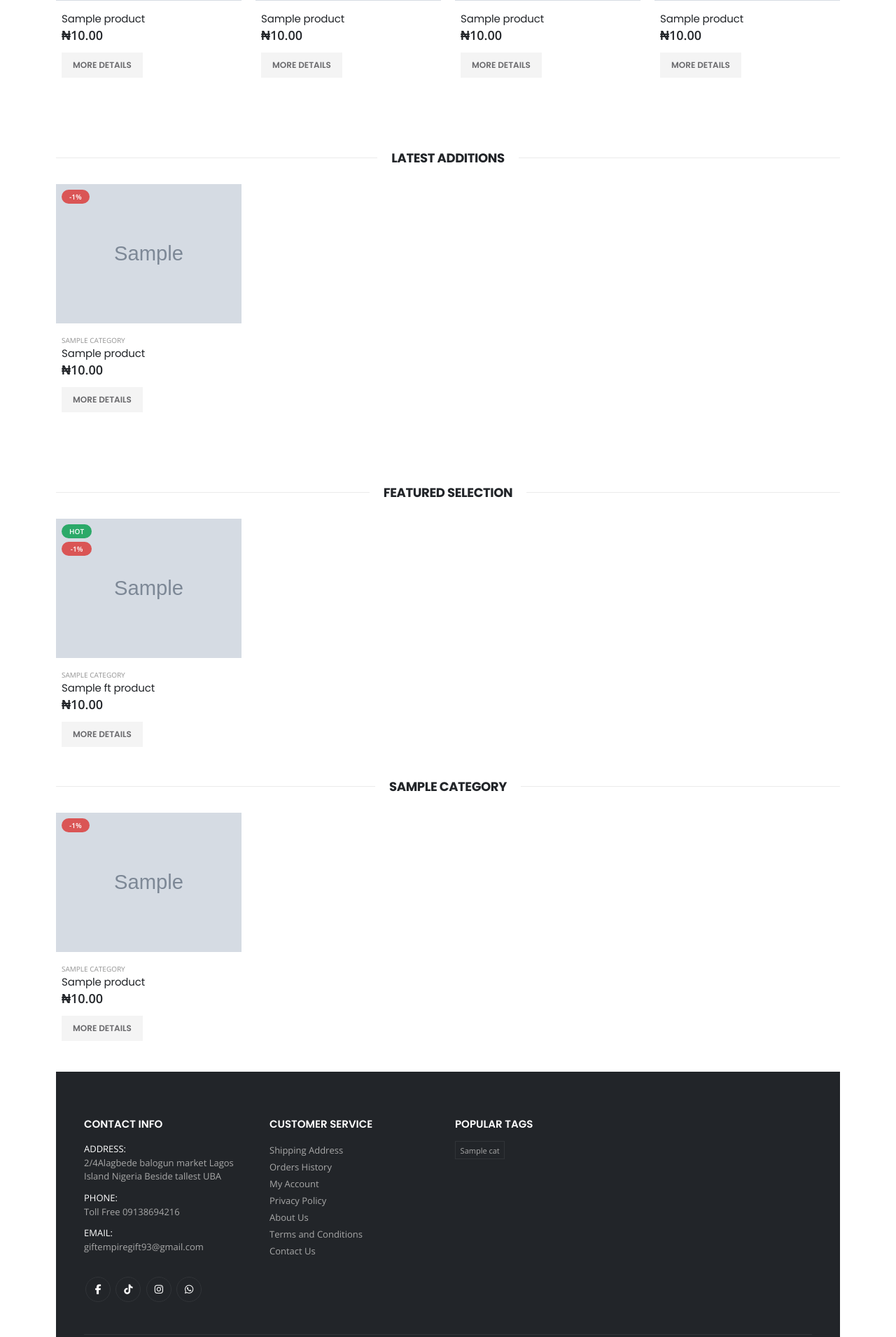
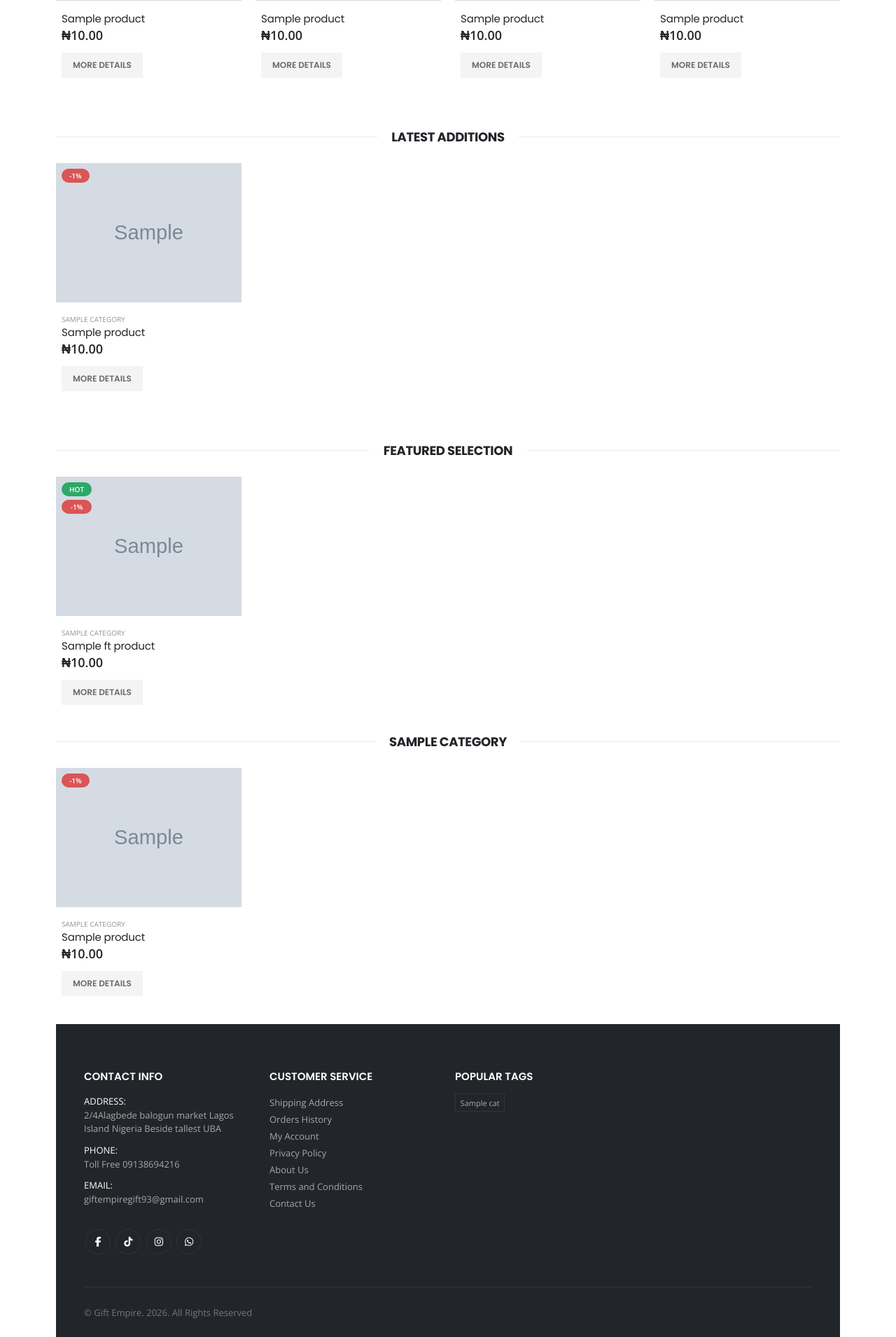
Before and after one commit to cybesil/gift, a Django app: template templates/User/index.html in a window 1280 px wide. Shown: the part 1149-3059 px from the top of the page at 70% size. Run offline with Django 5.2, Linux system fonts and the light colour scheme; the template is opened without the code that fills it: most values are stand-ins (such as "Sample title", 1, 10 or a date in 2020); grey boxes marked "Sample" are stand-in pictures; some libraries are stand-ins or nearby versions.

Commit message:
frontend change2

```diff
--- a/templates/User/index.html
+++ b/templates/User/index.html
@@ -121,7 +121,7 @@
                             'autoplay': false,
                             'responsive': {
                                 '0': {
-                                    'items': 4
+                                    'items': 2
                                 },
                                 '768': {
                                     'items': 3
@@ -152,11 +152,11 @@
                                 </div>
                             </figure>
                             <div class="product-details">
-                                <h5 class="product-title"><a href="{{ x.get_absolute_url }}">{{ x.name }}</a></h5>
+                                <h3 class="product-title"><a href="{{ x.get_absolute_url }}">{{ x.name }}</a></h3>
                                 <div class="price-box">
                                     {% if x.is_on_sale %}
 <!--                                        <span class="old-price">{%to_currency x.price %}</span>-->
-                                        <small><span class="product-price">{% to_currency x.discount_price %}</span></small>
+                                        <span class="product-price">{% to_currency x.discount_price %}</span>
                                     {% else %}
 
                                         <span class="product-price">{% to_currency x.display_price %}</span>
@@ -175,9 +175,6 @@
 
                     </div>
                 </section>
-
-                <div class="mb-3"></div>
-                <!-- margin -->
                 {% endif %}
 
 
@@ -251,8 +248,6 @@
                     </div>
                 </section>
 
-                <div class="mb-3"></div>
-                <!-- margin -->
                 {% endif %}
 
 
@@ -322,8 +317,6 @@
                     </div>
                 </section>
 
-                <div class="m-b-1"></div>
-                <!-- margin -->
                 {% endif %}
 
                 {% for section in category_sections %}
@@ -401,8 +394,6 @@
 
                 </section>
 
-                <div class="m-b-1"></div>
-                <!-- margin -->
                 {% endfor %}
             </div>
             <!-- End .container -->
```
Also changed, not shown: project/settings.py (+17 -17 lines).
